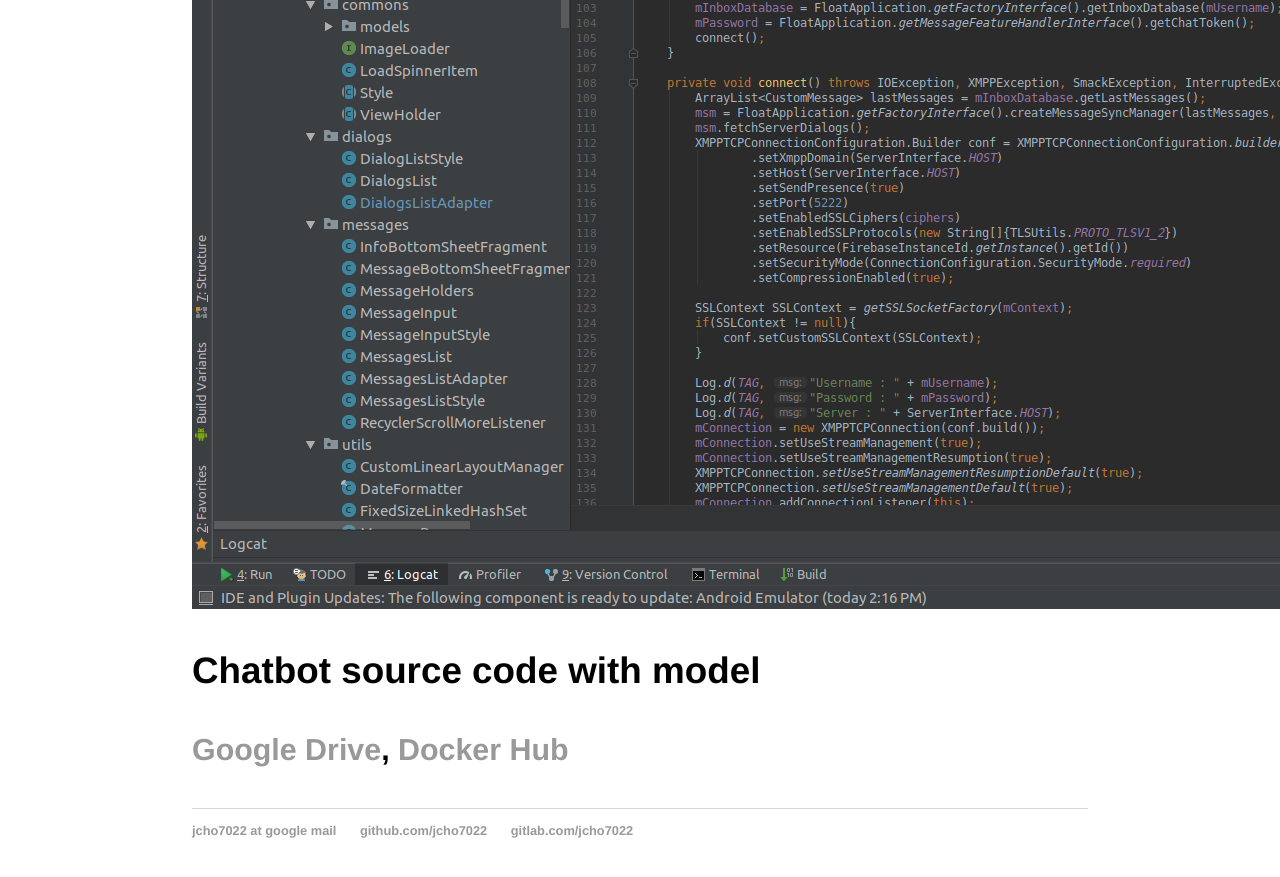
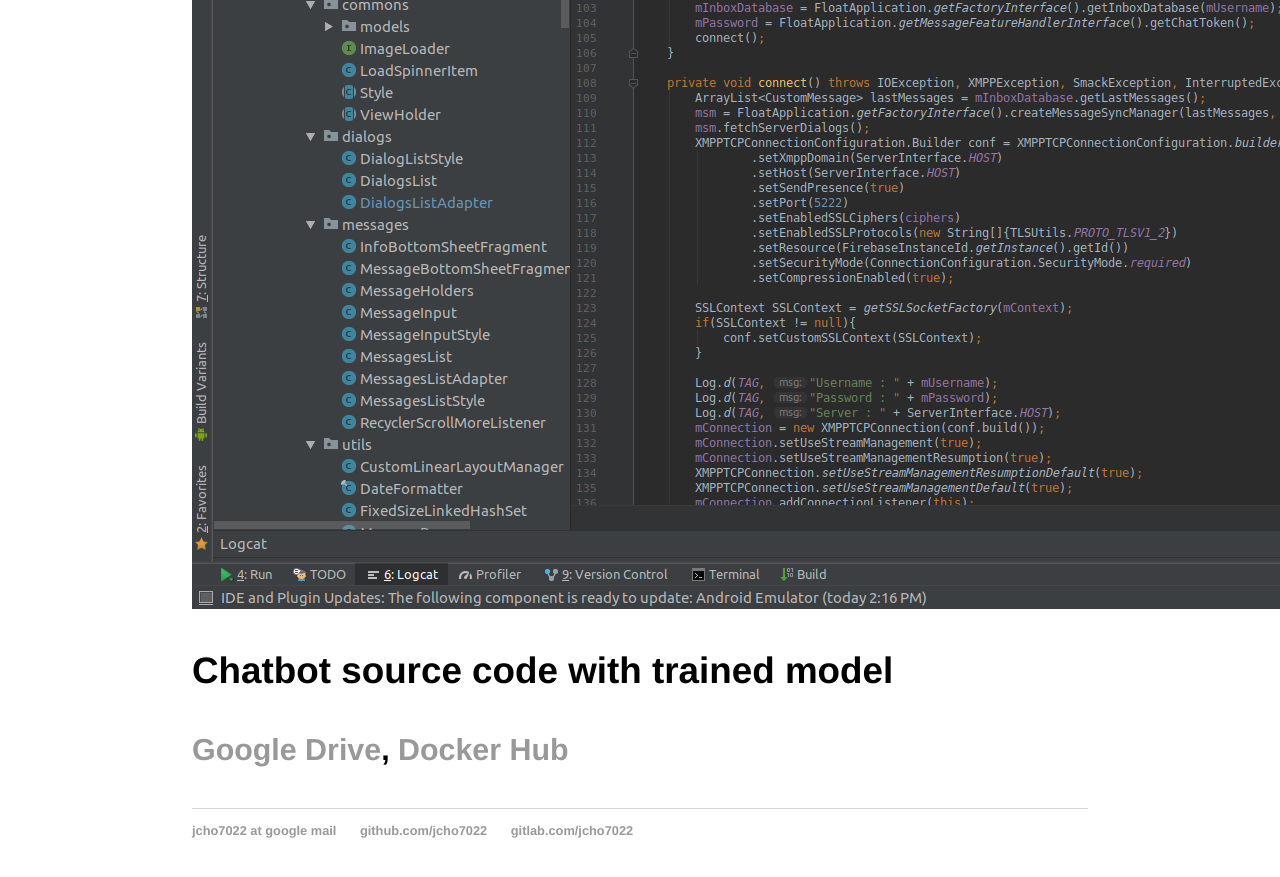
Before and after one commit to jcho7022/jcho7022.github.io, a Jekyll site: the page built from projects/chatbot/index.html, in a window 1280 px wide and 900 px high, scrolled down 7876 px. Shown: the top 877 px of the window. Built offline with Jekyll 4.4.1, drawn with Linux system fonts in a browser that asks for light colours.

Commit message:
Update index.html

```diff
--- a/projects/chatbot/index.html
+++ b/projects/chatbot/index.html
@@ -65,5 +65,5 @@ and if the user is offline ejabberd requests to the server to send a push notifi
 <h2>RESORCES</h2>
 <h3>Sample Java code used to connect to server</h3>
 <img src="sample_code.png" alt="chat_sample_code">
-<h3>Chatbot source code with model</h3>
+<h3>Chatbot source code with trained model</h3>
 <h4><a href="https://drive.google.com/file/d/1sQ-DZE6il5QWxvMJ05OLRWnDe1JJdAVD/view?usp=sharing">Google Drive</a>, <a href="https://hub.docker.com/r/jcho7022/chatbot">Docker Hub</a></h4>
```
